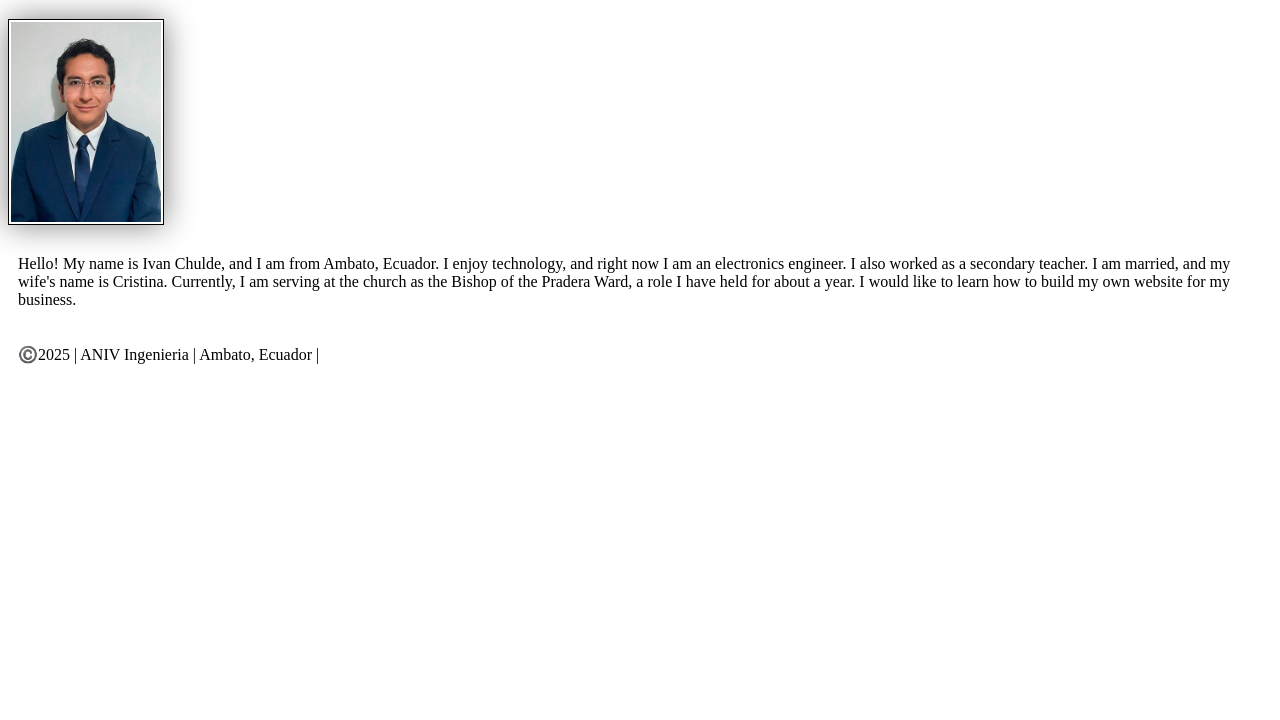
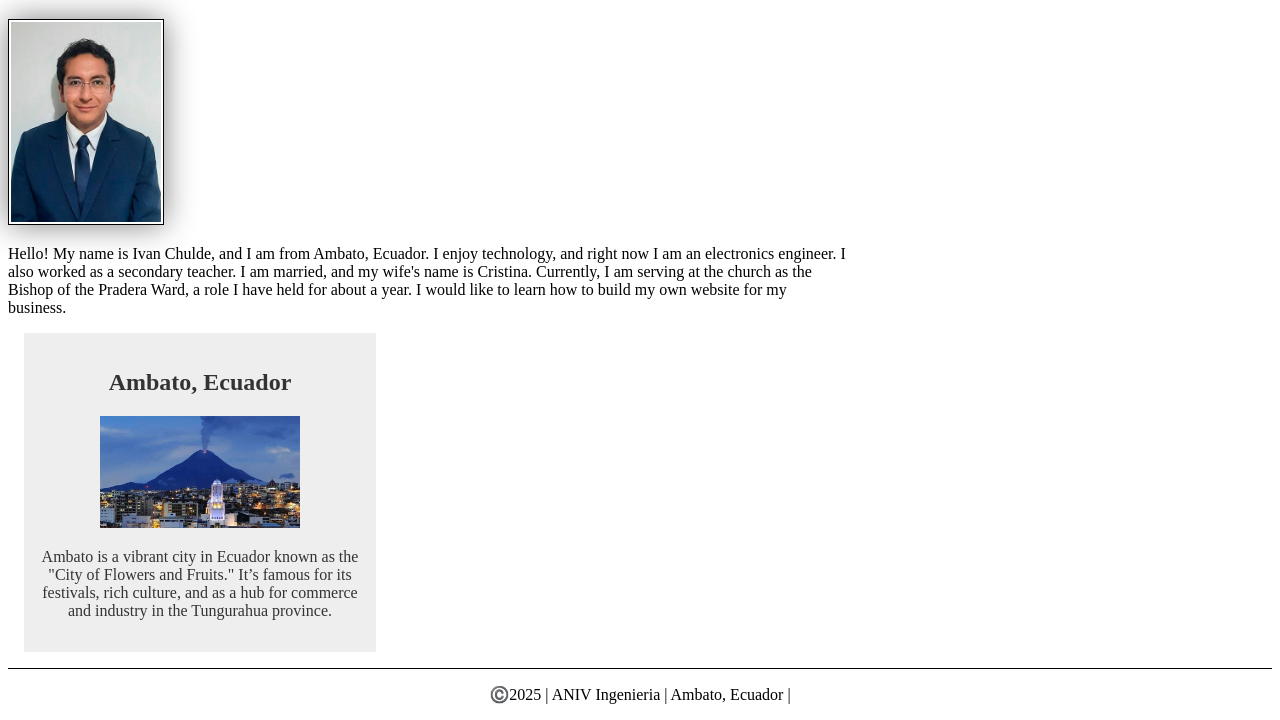
Before and after one commit to ivanchulde/wdd130, a plain HTML site: page index.html in a window 1280 px wide. Shown: the part 205-925 px from the top of the page. Before the commit the page ends 800 px from the top, so only its background shows below. Drawn offline with Linux system fonts and the light colour scheme.

Commit message:
W02 Assignment: Home Page Enhancement

```diff
--- a/index.html
+++ b/index.html
@@ -4,6 +4,8 @@
         <meta charset="utf-8">
         <meta name="viewport" content="width=device-width,inicial-scale=1.0">
         <title>Ivan Chulde | WD130</title>
+        <meta name="decription" content="My name is Ivan Chulde this website is a presentation of the activities of the wdd130 course">
+        <meta name="author" content="Ivan Chulde">
         <link rel="stylesheet" href="styles/styles.css">
     </head>
     <body>
@@ -20,6 +22,11 @@
                 I am married, and my wife's name is Cristina. Currently, I am serving at the church as the Bishop of the Pradera Ward, a role I have held for about a year.
                 I would like to learn how to build my own website for my business. </p>
         </main>
+        <aside>
+            <h2>Ambato, Ecuador</h2>
+            <img src="images/ambato.jpg" alt="Ambato-Volcano">
+            <p>Ambato is a vibrant city in Ecuador known as the "City of Flowers and Fruits." It’s famous for its festivals, rich culture, and as a hub for commerce and industry in the Tungurahua province.</p>
+        </aside>
         <footer>
             <p>©️2025 | ANIV Ingenieria | Ambato, Ecuador |</p>
         </footer>
--- a/styles/styles.css
+++ b/styles/styles.css
@@ -1,3 +1,8 @@
+main {
+    max-width: 840px;
+
+}
+
 nav{
     background-color: darkblue;
     padding: 10px;
@@ -13,7 +18,7 @@ h1 {
     color: darkblue;
 }
 
-img {
+main img {
     width: 150px;
     height: auto;
     border: 1px solid black;
@@ -22,5 +27,26 @@ img {
 }
 
 p {
-    padding: 10px;
+    padding: 0;
 }
+
+aside {
+    width: 20rem;
+    margin: 1rem;
+    border: 1px solid rgb(0, 0, 0 / 0.2);
+    padding: 1rem;
+    background-color: #eee;
+    color: #333;
+    text-align: center;
+}
+
+aside img {
+    width: 200px;
+    height: auto;
+}
+
+footer {
+    margin-top: 15px;
+    border-top: 1px solid #000;
+    text-align: center;
+}
```
Also changed, not shown: week02/box-model.html (+10 -4 lines), images/ambato.jpg (added).
